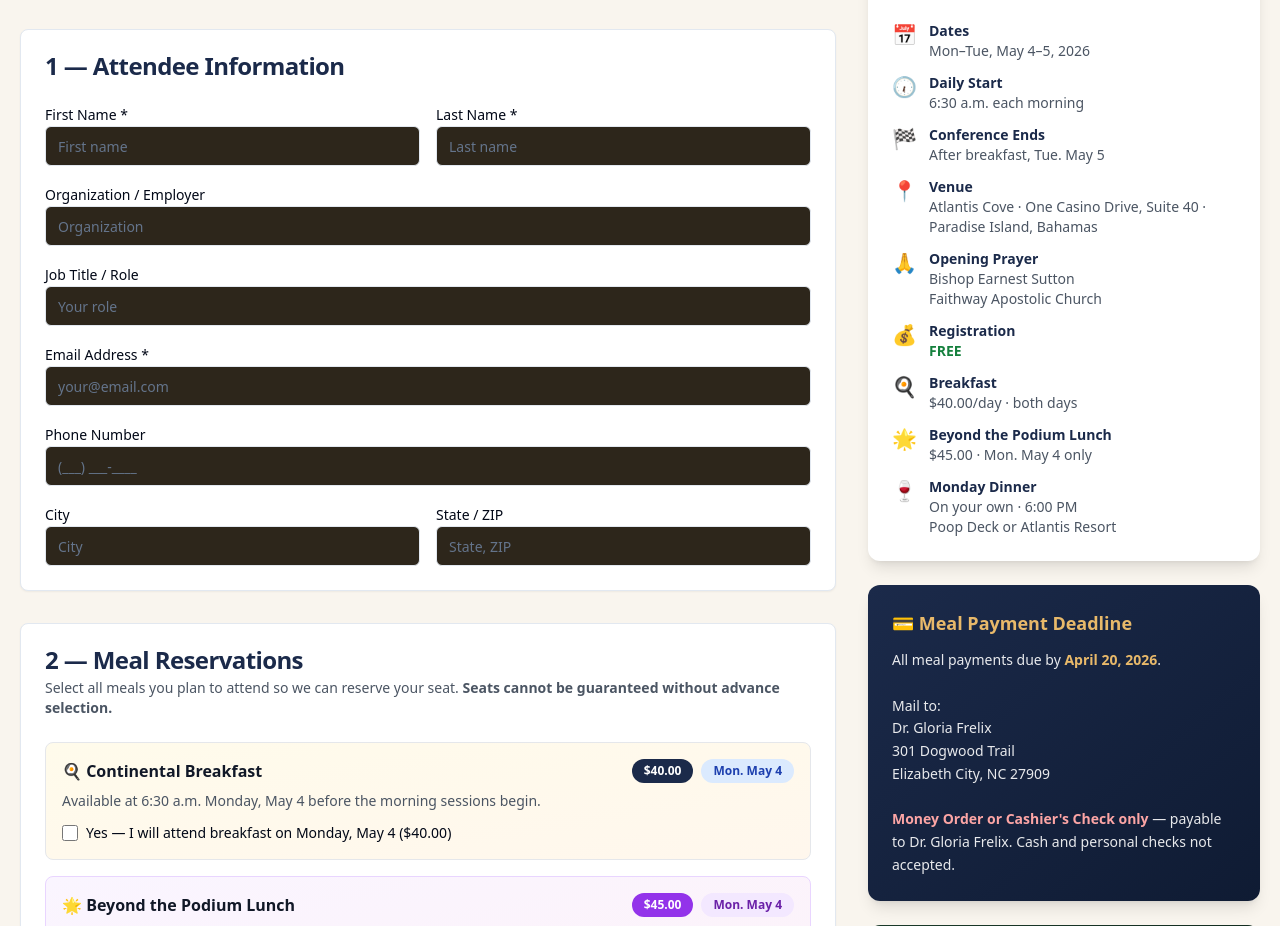
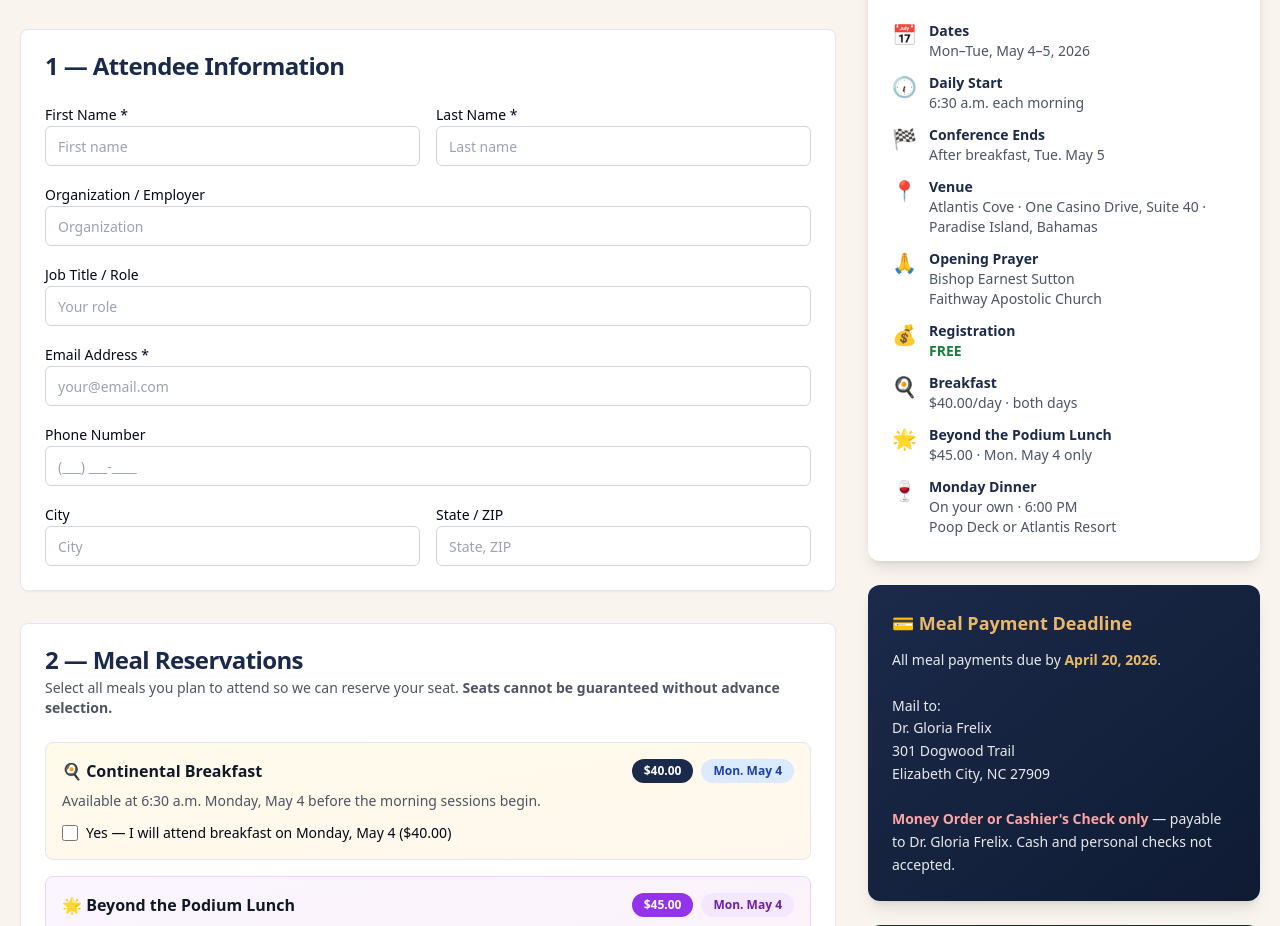
Before and after one commit to brianstittsr/Wick_FinishStrongRegistration, a Next.js app: page / in a window 1280 px wide. Shown: the part 3923-4849 px from the top of the page. Built offline with nearby package versions, Linux system fonts and the light colour scheme.

Commit message:
Change input fields to light background with white bg and gray borders

```diff
--- a/components/ui/input.tsx
+++ b/components/ui/input.tsx
@@ -11,7 +11,7 @@ const Input = React.forwardRef<HTMLInputElement, InputProps>(
       <input
         type={type}
         className={cn(
-          "flex h-10 w-full rounded-md border border-input bg-background px-3 py-2 text-sm ring-offset-background file:border-0 file:bg-transparent file:text-sm file:font-medium placeholder:text-muted-foreground focus-visible:outline-none focus-visible:ring-2 focus-visible:ring-ring focus-visible:ring-offset-2 disabled:cursor-not-allowed disabled:opacity-50",
+          "flex h-10 w-full rounded-md border border-gray-300 bg-white px-3 py-2 text-sm text-gray-900 placeholder:text-gray-400 focus-visible:outline-none focus-visible:ring-2 focus-visible:ring-blue-500 focus-visible:border-blue-500 disabled:cursor-not-allowed disabled:opacity-50",
           className
         )}
         ref={ref}
```
